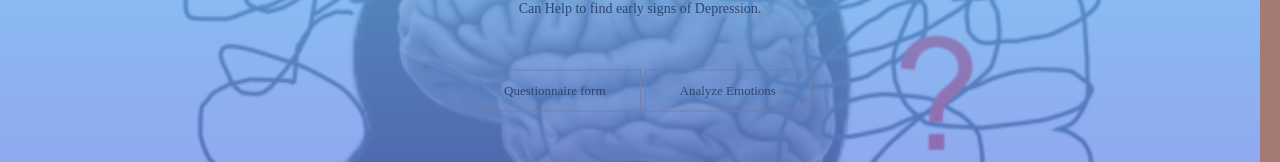
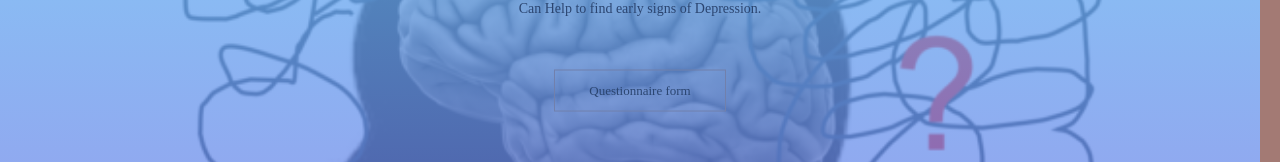
Before and after one commit to TheShaunRodrigues/diagnosistool, a plain HTML site: page templates/index.html in a window 1280 px wide. Shown: the part 402-564 px from the top of the page. Drawn offline with Linux system fonts and the light colour scheme; files that its build step writes are made by us from their sources; files whose address does not match are found by name.

Commit message:
removed emotion analysis from index  page

```diff
--- a/templates/index.html
+++ b/templates/index.html
@@ -26,7 +26,7 @@
             <h1>Questionnaire To Detect Depression</h1>
             <p>Fill the form below.<br>Can Help to find early signs of Depression.</p>
             <a href="/user_info" class="hero-btn">Questionnaire form</a>
-            <a href="/emotion-analysis" class="hero-btn">Analyze Emotions</a>
+            <!--a href="/emotion-analysis" class="hero-btn">Analyze Emotions</a-->
         </div>
     </section>
 
```
